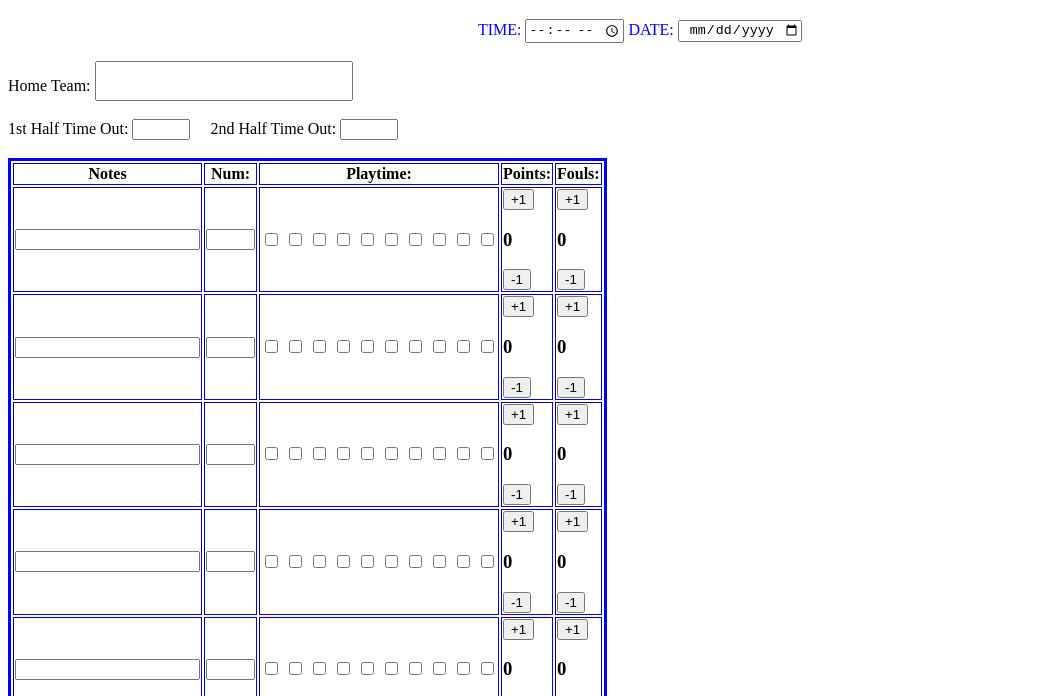
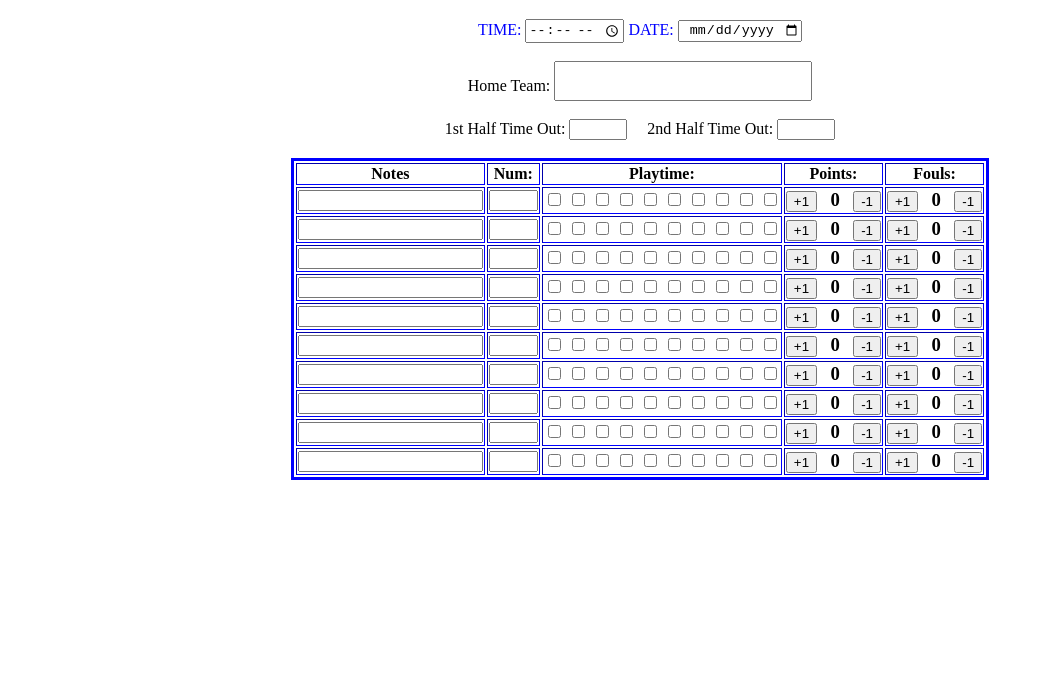
Before and after one commit to bryancoloma/bball_scoresheet, a plain HTML site: page score_sheet/index.html in a window 1280 px wide. Shown: the part 61-757 px from the top of the page, without its empty margins (0-1044 px from the left). Drawn offline with Linux system fonts and the light colour scheme.

Commit message:
updated css for home team block

```diff
--- a/score_sheet/score.css
+++ b/score_sheet/score.css
@@ -8,6 +8,10 @@ h1{
 }
 
 .gameDate, .gameTime {
+    text-align: center;
+}
+
+.homeBlock{
     text-align: center;
 }
 
@@ -25,3 +29,27 @@ h1{
 .homePlayerInfo {
     border: blue solid;
 }
+
+.homeNum {
+    text-align: center;
+}
+
+
+.homePlayerInfo, .homePlayerStats, .homeScore, .testTable{
+    display: inline-table;
+    vertical-align: bottom;
+}
+
+.homeInfoBlock {
+    /* border: black solid; */
+}
+
+h3{
+    display: inline;
+    margin-left: .5em;
+    margin-right: .5em;
+}
+
+td {
+    text-align: center;
+}
```
